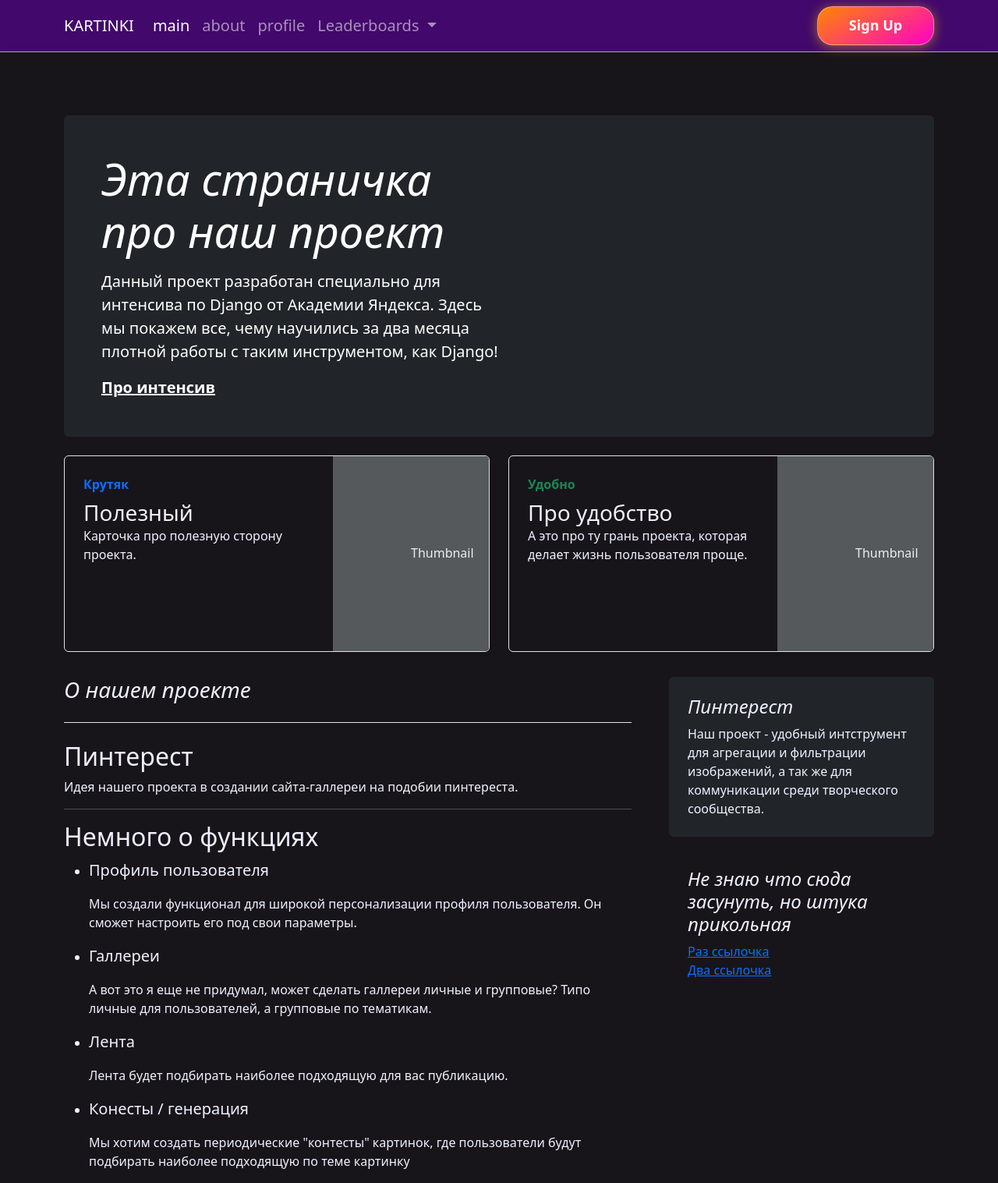
After one commit to xrenvtomate/YaCoder-with-django, a Django app: page /about/ in a window 1280 px wide. The commit adds this page. Shown: the whole page at 78% size. Run offline with Django 3.2, Linux system fonts and the light colour scheme; some libraries are stand-ins or nearby versions.

```diff
--- a/project/static_dev/css/style.css
+++ b/project/static_dev/css/style.css
@@ -232,3 +232,7 @@ a:hover {
     background-color: #222;
     color: #ccc;
 }
+.post-img {
+    max-width: 100%;
+    max-height: 100%;
+}
--- /dev/null
+++ b/project/templates/about/description.html
@@ -0,0 +1,115 @@
+{% extends 'base.html' %}
+
+{% block title %}
+    {{ block.super }}
+{% endblock %}
+
+{% block content %}
+
+<main class="container gy-500">
+    <div class="p-4 p-md-5 mb-4 mt-5 text-white rounded bg-dark">
+      <div class="col-md-6 px-0">
+        <h1 class="display-4 fst-italic">Эта страничка про наш проект</h1>
+        <p class="lead my-3">Данный проект разработан специально для интенсива по Django от Академии Яндекса. Здесь мы покажем все, чему научились за два месяца плотной работы с таким инструментом, как Django!</p>
+        <p class="lead mb-0"><a href="https://academy.yandex.ru/intensive/django" class="text-white fw-bold">Про интенсив</a></p>
+      </div>
+    </div>
+
+    <div class="row mb-2">
+      <div class="col-md-6">
+        <div class="row g-0 border rounded overflow-hidden flex-md-row mb-4 shadow-sm h-md-250 position-relative">
+          <div class="col p-4 d-flex flex-column position-static">
+            <strong class="d-inline-block mb-2 text-primary">Крутяк</strong>
+            <h3 class="mb-0">Полезный</h3>
+
+            <p class="card-text mb-auto">Карточка про полезную сторону проекта.</p>
+
+          </div>
+          <div class="col-auto d-none d-lg-block">
+            <svg class="bd-placeholder-img" width="200" height="250" xmlns="http://www.w3.org/2000/svg" role="img" aria-label="Placeholder: Thumbnail" preserveAspectRatio="xMidYMid slice" focusable="false"><title>Placeholder</title><rect width="100%" height="100%" fill="#55595c"></rect><text x="50%" y="50%" fill="#eceeef" dy=".3em">Thumbnail</text></svg>
+
+          </div>
+        </div>
+      </div>
+      <div class="col-md-6">
+        <div class="row g-0 border rounded overflow-hidden flex-md-row mb-4 shadow-sm h-md-250 position-relative">
+          <div class="col p-4 d-flex flex-column position-static">
+            <strong class="d-inline-block mb-2 text-success">Удобно</strong>
+            <h3 class="mb-0">Про удобство</h3>
+
+            <p class="mb-auto">А это про ту грань проекта, которая делает жизнь пользователя проще.</p>
+
+          </div>
+          <div class="col-auto d-none d-lg-block">
+            <svg class="bd-placeholder-img" width="200" height="250" xmlns="http://www.w3.org/2000/svg" role="img" aria-label="Placeholder: Thumbnail" preserveAspectRatio="xMidYMid slice" focusable="false"><title>Placeholder</title><rect width="100%" height="100%" fill="#55595c"></rect><text x="50%" y="50%" fill="#eceeef" dy=".3em">Thumbnail</text></svg>
+
+          </div>
+        </div>
+      </div>
+    </div>
+
+    <div class="row g-5">
+      <div class="col-md-8">
+        <h3 class="pb-4 mb-4 fst-italic border-bottom">О нашем проекте</h3>
+
+        <article class="blog-post">
+          <h2 class="blog-post-title">Пинтерест</h2>
+
+          <p>Идея нашего проекта в создании сайта-галлереи на подобии пинтереста.</p>
+          <hr>
+
+          <h2>Немного о функциях</h2>
+
+          <ul>
+            <li>
+              <blockquote class="blockquote">
+                <p>Профиль пользователя</p>
+              </blockquote>
+
+              <p>Мы создали функционал для широкой персонализации профиля пользователя. Он сможет настроить его под свои параметры.</p>
+            </li>
+            <li>
+              <blockquote class="blockquote">
+                <p>Галлереи</p>
+              </blockquote>
+
+              <p>А вот это я еще не придумал, может сделать галлереи личные и групповые? Типо личные для пользователей, а групповые по тематикам.</p>
+            </li>
+            <li>
+              <blockquote class="blockquote">
+                <p>Лента</p>
+              </blockquote>
+
+              <p>Лента будет подбирать наиболее подходящую для вас публикацию.</p>
+            </li>
+            <li>
+              <blockquote class="blockquote">
+                <p>Конесты / генерация</p>
+              </blockquote>
+
+              <p>Мы хотим создать периодические "контесты" картинок, где пользователи будут подбирать наиболее подходящую по теме картинку</p>
+            </li>
+          </ul>
+      </div>
+
+      <div class="col-md-4">
+        <div class="position-sticky" style="top: 2rem;">
+          <div class="p-4 mb-3 bg-dark rounded">
+            <h4 class="fst-italic">Пинтерест</h4>
+            <p class="mb-0">Наш проект - удобный интструмент для агрегации и фильтрации изображений, а так же для коммуникации среди творческого сообщества.</p>
+          </div>
+
+          <div class="p-4">
+            <h4 class="fst-italic">Не знаю что сюда засунуть, но штука прикольная</h4>
+            <ol class="list-unstyled mb-0">
+              <li><a href="#">Раз ссылочка</a></li>
+              <li><a href="#">Два ссылочка</a></li>
+            </ol>
+          </div>
+        </div>
+      </div>
+    </div>
+
+  </main>
+
+{% endblock %}
--- a/project/templates/homepage/homepage.html
+++ b/project/templates/homepage/homepage.html
@@ -10,7 +10,7 @@
       <div class="row">
         {% for post in posts %}
           <div class="col-6 col-lg-4">
-            <a href="{{ post.get_absolute_url }}" style="background-image: url({{post.image.url}})" class="card">
+            <a href="{{ post.get_absolute_url }}" style="background-image: url({{ post.image.url }})" class="card">
               <div class="desc">
                 {{ post.name }}
               </div>
--- a/project/templates/includes/header.html
+++ b/project/templates/includes/header.html
@@ -1,6 +1,6 @@
 <nav class="navbar navbar-expand-sm navbar-dark">
     <div class="container">
-      <a class="navbar-brand" href="#">KARTINKI</a>
+      <a class="navbar-brand" href="{% url 'homepage:home' %}">KARTINKI</a>
       <button
         class="navbar-toggler"
         type="button"
```
Also changed, not shown: project/templates/homepage/post.html (+24 -16 lines).
